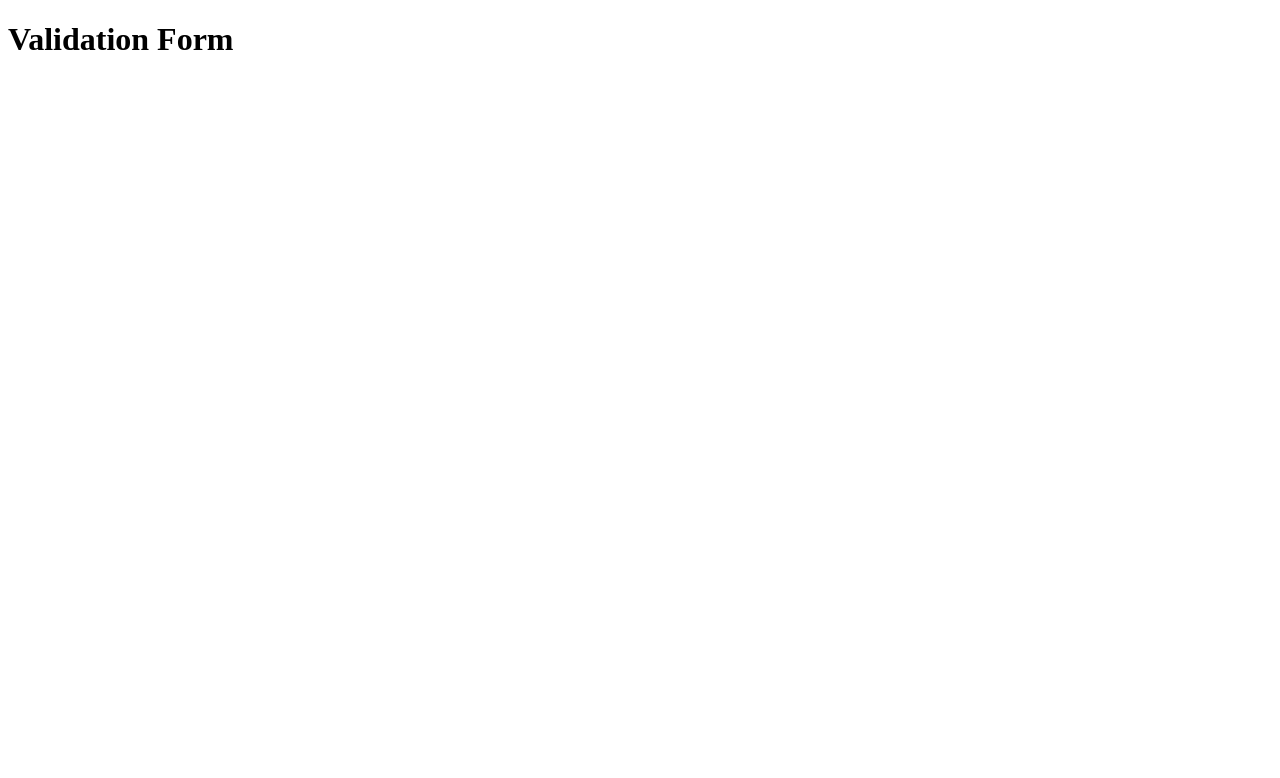
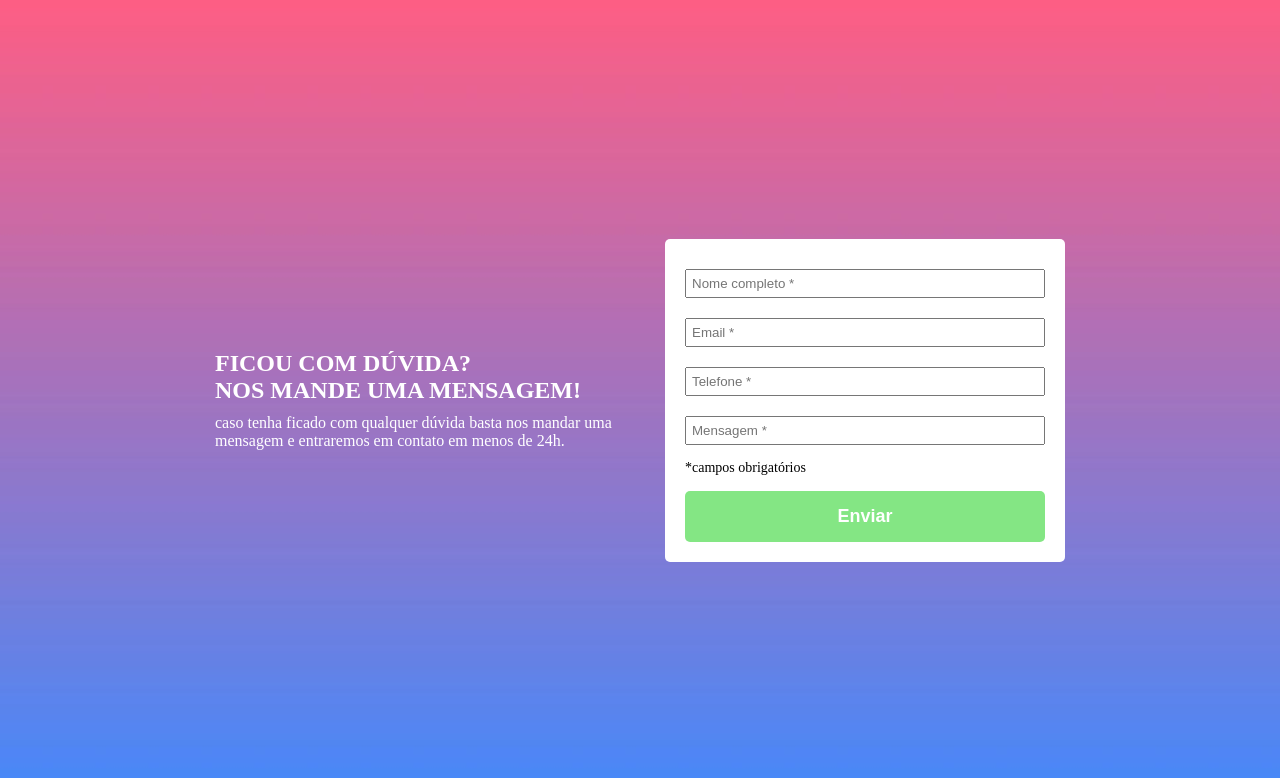
Before and after one commit to DiogoSilas/validation-form, a plain HTML site: page index.html in a window 1280 px wide. Drawn offline with Linux system fonts and the light colour scheme.

Commit message:
HTML e estilos finalizado.

```diff
--- a/index.html
+++ b/index.html
@@ -4,8 +4,29 @@
     <meta charset="UTF-8">
     <meta name="viewport" content="width=device-width, initial-scale=1.0">
     <title>Validation Form</title>
+
+    <link rel="stylesheet" href="./src/css/reset.css">
+    <link rel="stylesheet" href="./src/css/style.css">
 </head>
 <body>
-    <h1>Validation Form</h1>
+    <main class="container">
+        <section class="section-info">
+            <h1 class="info">Ficou com dúvida?<br> Nos mande uma mensagem!</h1>
+            <p class="info">caso tenha ficado com qualquer dúvida basta nos mandar uma mensagem e entraremos em contato em menos de 24h.</p>
+        </section>
+        <section  class="section-form">
+            <form class="form">
+                <input class="input" type="text" placeholder="Nome completo *">
+                <input class="input" type="text" placeholder="Email *">
+                <input class="input" type="text" placeholder="Telefone *">
+                <input class="input input-mensagem" type="text" placeholder="Mensagem *">
+                <p class="campos-obrigatorios">*campos obrigatórios</p>
+                <button id="btn-enviar" type="button">Enviar</button>
+            </form>
+        </section>
+    </main>
+
+    <script src="./src/javascript/javascript.js"></script>
+    <script src="./src/javascript/style.js"></script>
 </body>
 </html>
--- /dev/null
+++ b/src/css/reset.css
@@ -0,0 +1,5 @@
+* {
+    margin: 0;
+    padding: 0;
+    box-sizing: border-box;
+}
--- /dev/null
+++ b/src/css/style.css
@@ -0,0 +1,62 @@
+.container {
+    width: 100%;
+    height: 100vh;
+    display: flex;
+    justify-content: center;
+    align-items: center;
+    background: #ffaeff url('../images/bg-repeat.jpg') repeat-x;
+    background-size: contain;
+    background-attachment: fixed;
+}
+
+.container .section-info,
+.container .section-form {
+    width: 400px;
+    margin: 0 25px;
+}
+
+.container .section-info h1 {
+    text-transform: uppercase;
+    color: #fff;
+}
+
+.container .section-info p {
+    color: #fff;
+}
+
+.container .section-info h1,
+.container .section-info p {
+    margin: 10px 0px;
+}
+
+
+.section-form {
+    border-radius: 5px;
+    padding: 20px;
+    background-color: #fff;
+}
+.section-form form {
+    display: flex;
+    flex-flow: column wrap;
+}
+
+.section-form .form .input {
+    padding: 5px;
+    margin: 10px 0px;
+}
+
+.section-form .form .campos-obrigatorios {
+    font-size: 14px;
+    margin: 5px 0px;
+}
+
+.section-form .form #btn-enviar {
+    font-size: 18px;
+    font-weight: 700;
+    padding: 15px 0px;
+    margin-top: 10px;
+    border: none;
+    border-radius: 5px;
+    background-color: rgb(132, 230, 132);
+    color: #fff;
+}
```
Also changed, not shown: src/images/bg-repeat.jpg (added), src/javascript/javascript.js (added), src/javascript/style.js (added).
